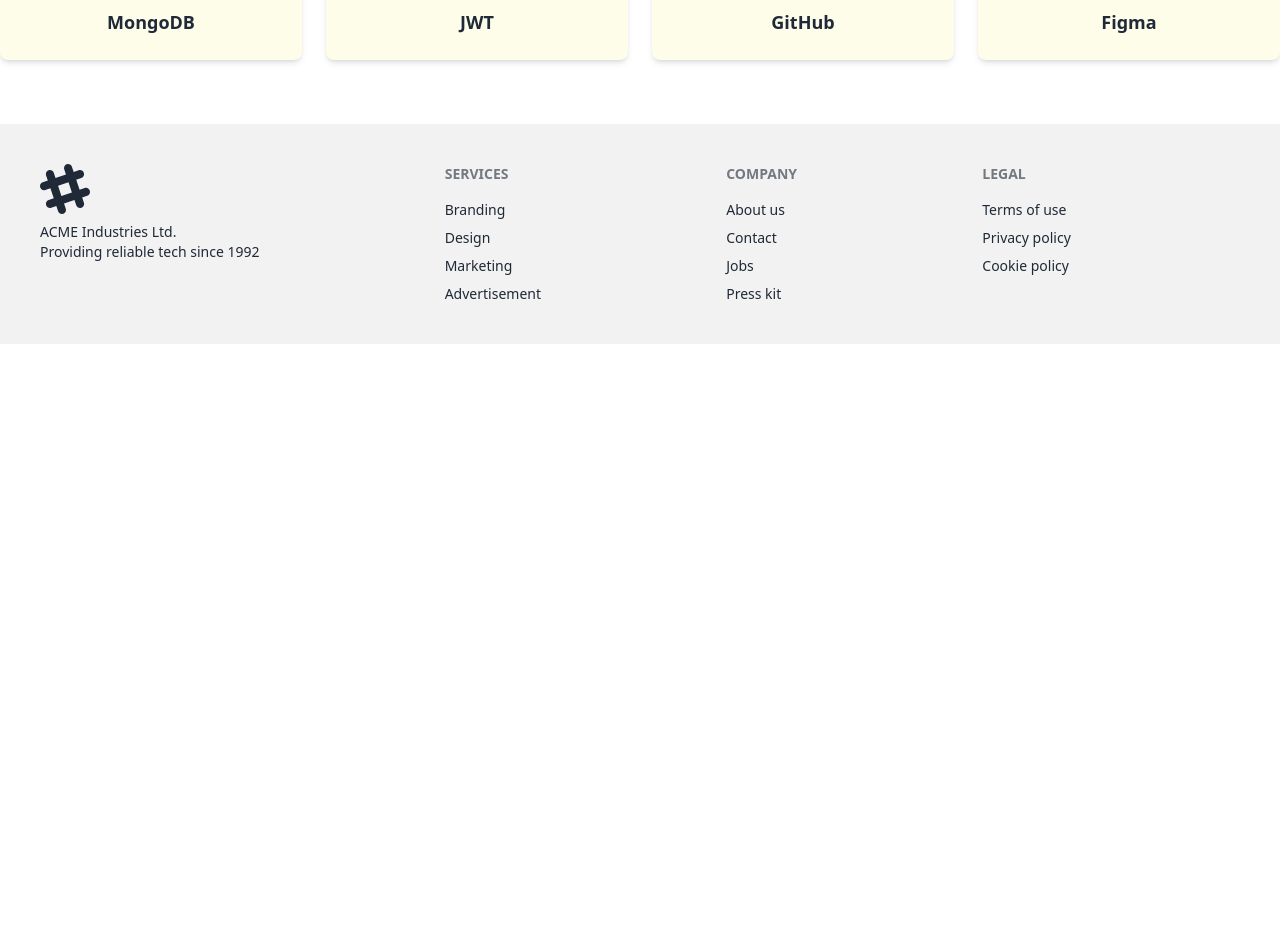
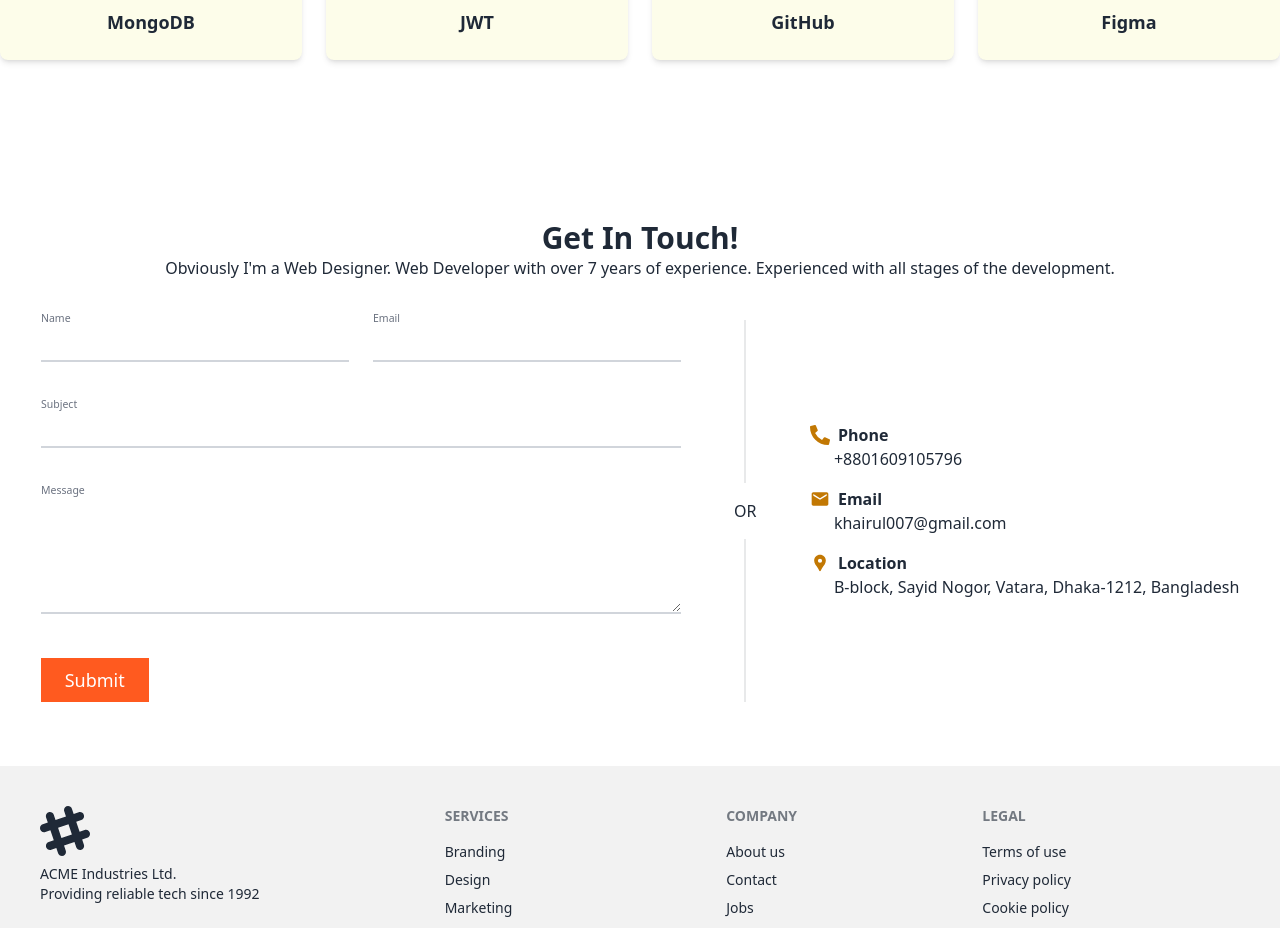
Before and after one commit to mkiuzzl01/My-Portfolio, a React (Vite) app: page / in a window 1280 px wide. Shown: the part 1860-2788 px from the top of the page. Before the commit the page ends 2204 px from the top, so only its background shows below. Built offline with nearby package versions, Linux system fonts and the light colour scheme.

Commit message:
contact page is done

```diff
--- a/src/components/Banner/Banner.jsx
+++ b/src/components/Banner/Banner.jsx
@@ -1,9 +1,9 @@
-import React from "react";
-import { Parallax } from "react-parallax";
+
+import { scrollToSection } from "../Navbar/Navbar";
 
 const Banner = () => {
   return (
-    <section id="Home" className="relative h-screen -top-20 pt-24 flex items-center justify-center overflow-hidden bg-gray-100">
+    <section id="Home" className="relative h-screen -top-16 pt-24 flex items-center justify-center overflow-hidden bg-gray-100">
       <div className="absolute inset-0 z-0">
         <svg
           className="w-full h-full"
@@ -78,7 +78,7 @@
           </p>
           <div className="flex justify-center md:justify-start">
             <a
-              href="#hire"
+              onClick={()=>scrollToSection('Contact ')}
               className="inline-block bg-orange-500 text-white px-6 py-2 rounded-full text-lg hover:bg-orange-600 transition mr-4"
             >
               Hire Me
--- /dev/null
+++ b/src/components/Contact/Contact.jsx
@@ -0,0 +1,134 @@
+import React from 'react';
+import {FaPhoneAlt } from "react-icons/fa";
+import { MdEmail, MdLocationPin } from "react-icons/md";
+
+const Contact = () => {
+    const handleSubmit = (e) => {
+        e.preventDefault();
+        const form = e.target;
+        const name = form.Name.value;
+        const email = form.Email.value;
+        const subject = form.Subject.value;
+        const message = form.Message.value;
+        const info = {name, email, subject, message}
+        console.table(info);
+        // console.log(e);
+    }
+
+    return (
+        <section id="Contact">
+            <div className="text-center pb-10 pt-24">
+                <h1 className="text-3xl font-semibold">Get In Touch!</h1>
+                <p>
+                    Obviously I'm a Web Designer. Web Developer with over 7 years of experience. Experienced with all stages of the development.
+                </p>
+            </div>
+            <div className="flex flex-col-reverse items-center lg:flex-row lg:justify-evenly mb-16">
+                <div className="w-1/2">
+                    <form onSubmit={handleSubmit}>
+                        <div className="grid md:grid-cols-2 md:gap-6">
+                            <div className="relative z-0 w-full mb-5 group">
+                                <input
+                                    type="text"
+                                    name="Name"
+                                    id="Name"
+                                    className="block py-2.5 px-0 w-full text-sm text-gray-900 bg-transparent border-0 border-b-2 border-gray-300 appearance-none focus:outline-none focus:ring-0 focus:border-blue-600 peer"
+                                    placeholder=" "
+                                    required
+                                />
+                                <label
+                                    htmlFor="Name"
+                                    className="absolute text-sm text-gray-500 duration-300 transform -translate-y-6 scale-75 top-3 origin-[0] peer-focus:left-0 peer-focus:text-blue-600 peer-focus:scale-75 peer-focus:-translate-y-6"
+                                >
+                                    Name
+                                </label>
+                            </div>
+                            <div className="relative z-0 w-full mb-5 group">
+                                <input
+                                    type="email"
+                                    name="Email"
+                                    id="Email"
+                                    className="block py-2.5 px-0 w-full text-sm text-gray-900 bg-transparent border-0 border-b-2 border-gray-300 appearance-none focus:outline-none focus:ring-0 focus:border-blue-600 peer"
+                                    placeholder=" "
+                                    required
+                                />
+                                <label
+                                    htmlFor="Email"
+                                    className="absolute text-sm text-gray-500 duration-300 transform -translate-y-6 scale-75 top-3 origin-[0] peer-focus:left-0 peer-focus:text-blue-600 peer-focus:scale-75 peer-focus:-translate-y-6"
+                                >
+                                    Email
+                                </label>
+                            </div>
+                            <div className="relative z-0 w-full mb-5 group col-span-2">
+                                <input
+                                    type="text"
+                                    name="Subject"
+                                    id="Subject"
+                                    className="block py-2.5 px-0 w-full text-sm text-gray-900 bg-transparent border-0 border-b-2 border-gray-300 appearance-none focus:outline-none focus:ring-0 focus:border-blue-600 peer"
+                                    placeholder=" "
+                                    required
+                                />
+                                <label
+                                    htmlFor="Subject"
+                                    className="absolute text-sm text-gray-500 duration-300 transform -translate-y-6 scale-75 top-3 origin-[0] peer-focus:left-0 peer-focus:text-blue-600 peer-focus:scale-75 peer-focus:-translate-y-6"
+                                >
+                                    Subject
+                                </label>
+                            </div>
+                            <div className="relative z-0 w-full mb-5 group col-span-2">
+                                <textarea
+                                    rows="5"
+                                    name="Message"
+                                    id="Message"
+                                    className="block py-2.5 px-0 w-full text-sm text-gray-900 bg-transparent border-0 border-b-2 border-gray-300 appearance-none focus:outline-none focus:ring-0 focus:border-blue-600 peer"
+                                    placeholder=" "
+                                    required
+                                />
+                                <label
+                                    htmlFor="Message"
+                                    className="absolute text-sm text-gray-500 duration-300 transform -translate-y-6 scale-75 top-3 origin-[0] peer-focus:left-0 peer-focus:text-blue-600 peer-focus:scale-75 peer-focus:-translate-y-6"
+                                >
+                                    Message
+                                </label>
+                            </div>
+                            <div>
+                                <button
+                                    type="submit"
+                                    className="inline-block bg-orange-500 text-white px-6 py-2 text-lg hover:bg-orange-600 transition mr-4"
+                                >
+                                    Submit
+                                </button>
+                            </div>
+                        </div>
+                    </form>
+                </div>
+                <div className="divider lg:divider-horizontal">OR</div>
+                <div className="1/2 space-y-4">
+                    <div>
+                        <div className="flex items-center space-x-2">
+                            <span><FaPhoneAlt className='text-xl text-yellow-500'/></span>
+                            <span className='font-semibold'>Phone</span>
+                        </div>
+                        <p className="font-thin ms-6">+8801609105796</p>
+                    </div>
+                    <div>
+                        <div className="flex items-center space-x-2">
+                            <span><MdEmail className='text-xl text-yellow-500'/></span>
+                            <span className='font-semibold'>Email</span>
+                        </div>
+                        <p className="font-thin ms-6">khairul007@gmail.com</p>
+                    </div>
+                    <div>
+                        <div className="flex items-center space-x-2">
+                            <span><MdLocationPin className='text-xl text-yellow-500'/></span>
+                            <span className='font-semibold'>Location</span>
+                        </div>
+                        <p className="font-thin ms-6">B-block, Sayid Nogor, Vatara, Dhaka-1212, Bangladesh</p>
+                    </div>
+                </div>
+            </div>
+        </section>
+    );
+};
+
+export default Contact;
--- a/src/components/Home/Home.jsx
+++ b/src/components/Home/Home.jsx
@@ -2,6 +2,7 @@
 import About_Me from "../About_Me/About_Me";
 import Skills from "../Skills/Skills";
 import Banner from "../Banner/Banner";
+import Contact from "../Contact/Contact";
 
 const Home = () => {
   return (
@@ -9,6 +10,7 @@
       <Banner></Banner>
       <About_Me></About_Me>
       <Skills></Skills>
+      <Contact></Contact>
     </div>
   );
 };
--- a/src/components/Navbar/Navbar.css
+++ b/src/components/Navbar/Navbar.css
@@ -1,5 +1,5 @@
 .navbar {
-    transition: background-color 0.3s ease;
+    transition: background-color 0.5s ease;
   }
 
   .bg-transparent {
--- a/src/components/Navbar/Navbar.jsx
+++ b/src/components/Navbar/Navbar.jsx
@@ -3,18 +3,19 @@
 import "./Navbar.css"; // Import your CSS file for styling
 import { navId } from "./NavId";
 
+export const scrollToSection = (navId)=>{
+  const element =document.getElementById(navId);
+  if(element){
+    const marginTop = 0;
+    const scrollToY = element.getBoundingClientRect().top + window.scrollY - marginTop;
+    window.scrollTo({top:scrollToY,behavior:'smooth'});
+  }
+}
+
 const Navbar = () => {
   const [active,setActive] = useState('Home');
   const [scroll, setScroll] = useState(false);
 
-  const scrollToSection = (navId)=>{
-    const element =document.getElementById(navId);
-    if(element){
-      const marginTop = 0;
-      const scrollToY = element.getBoundingClientRect().top + window.scrollY - marginTop;
-      window.scrollTo({top:scrollToY,behavior:'smooth'});
-    }
-  }
 
   const determineActiveSection = ()=>{
     for(let i=navId.length - 1; i>=0; i--){
--- a/src/components/Skills/Skills.jsx
+++ b/src/components/Skills/Skills.jsx
@@ -20,7 +20,7 @@
 
 const Skills = () => {
   return (
-    <section id='Skills' className="bg-white py-16">
+    <section id='Skills' className="py-16">
       <div className="container mx-auto text-center">
         <h2 className="text-3xl font-bold mb-4">Skills</h2>
         <p className="text-gray-600 mb-12">
```
Also changed, not shown: src/components/Banner/banner.css (deleted, +0 -8 lines).
